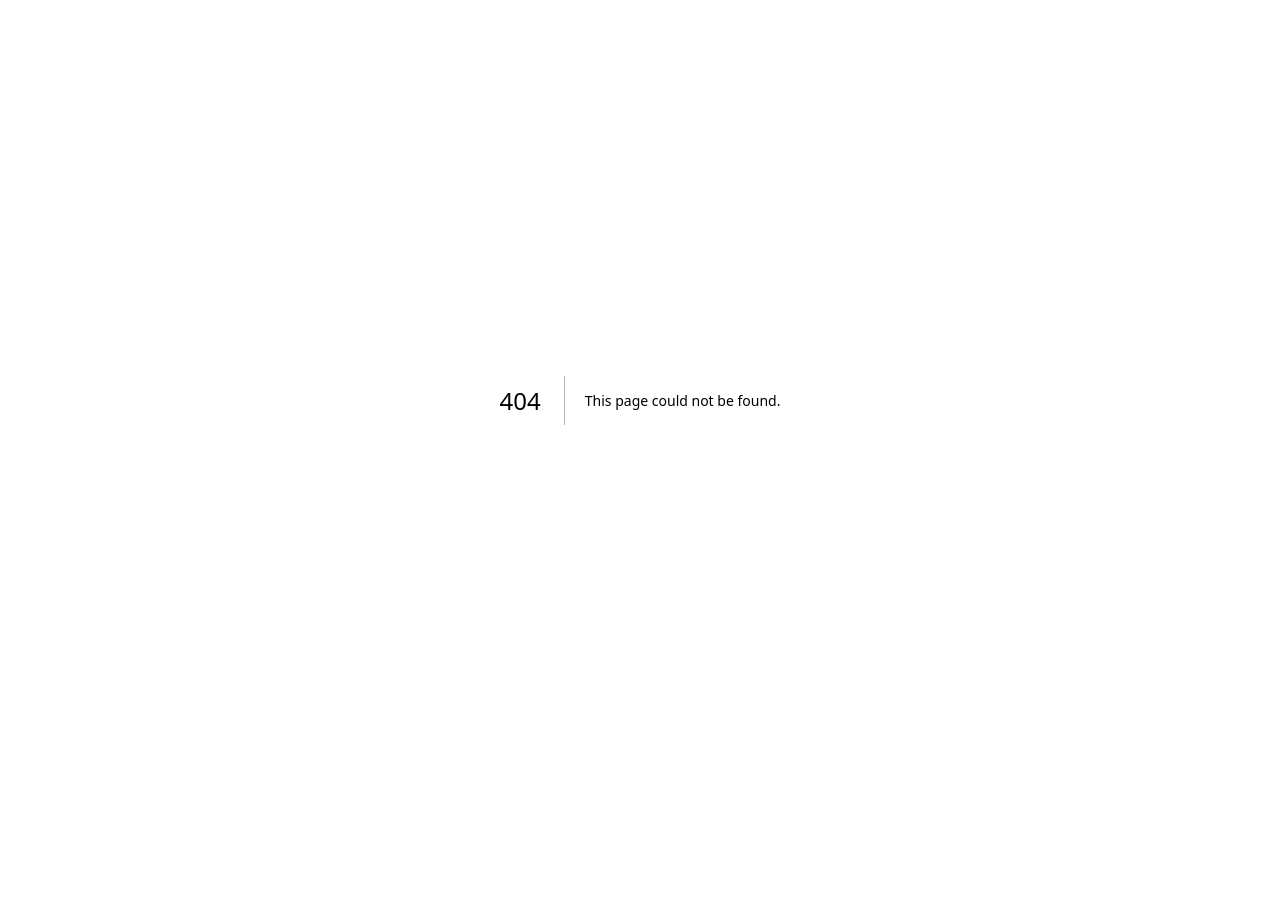
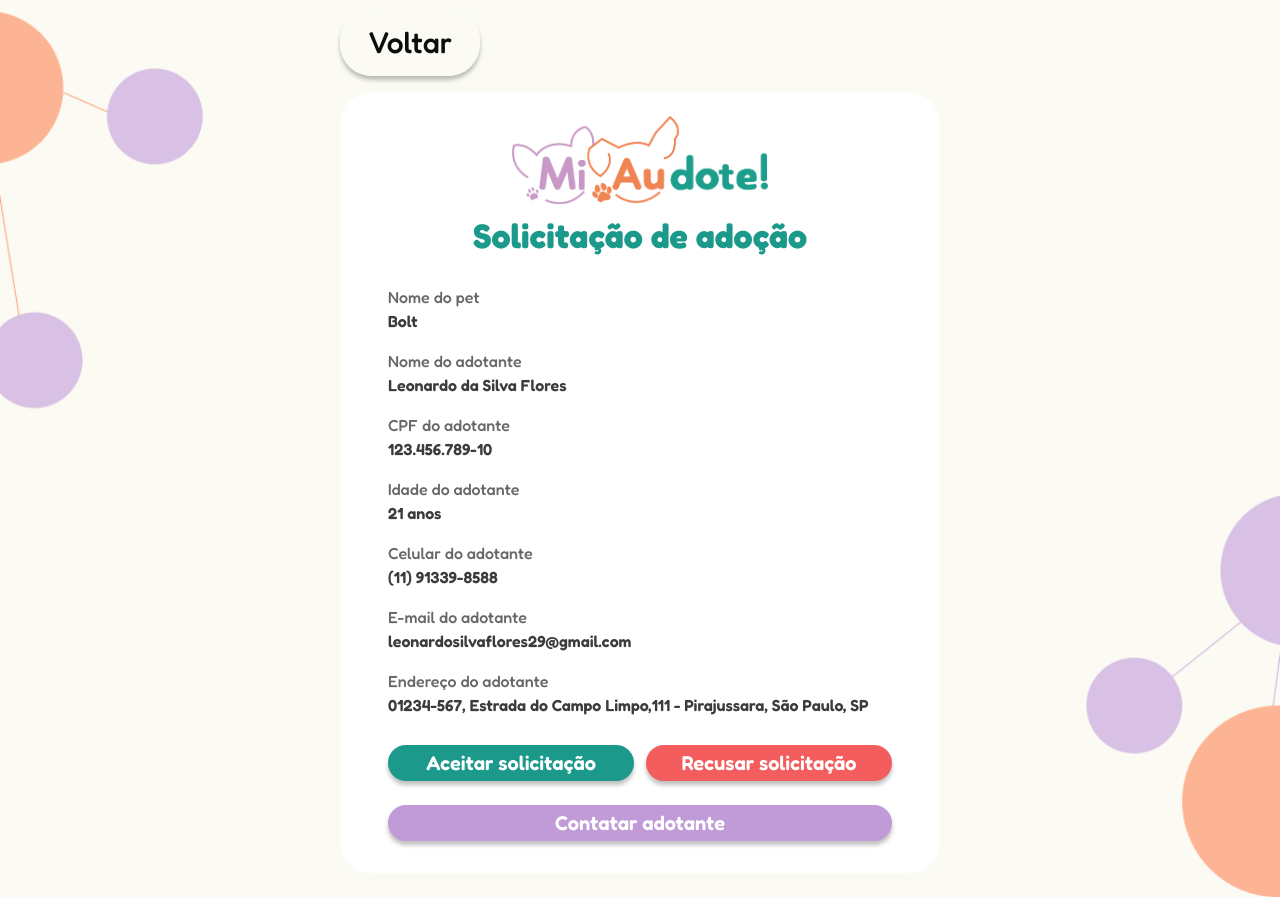
Before and after one commit to leosfl9/miaudote-frontend, a Next.js app: page /parceiro/detalhes-solicitacao in a window 1280 px wide. Before the commit this address had no page. Before the commit the page ends 800 px from the top, so only its background shows below. Built offline with nearby package versions, Linux system fonts and the light colour scheme.

Commit message:
feat: tela de detalhes de solicitacao de adocao

```diff
--- /dev/null
+++ b/app/(parceiro)/parceiro/(forms)/detalhes-solicitacao/page.tsx
@@ -0,0 +1,95 @@
+"use client";
+
+import Link from "next/link";
+import NextImage from "next/image";
+import { useState, useEffect } from "react";
+
+import LinkButton from "@/components/LinkButton";
+import FormButton from "@/components/FormButton";
+
+import { useForm } from "react-hook-form";
+import { z } from "zod";
+import { zodResolver } from "@hookform/resolvers/zod";
+
+import Swal from "sweetalert2";
+
+
+export default function DetalhesSolicitacao() {
+    return (
+        <div className="flex flex-col gap-6 sm:gap-8 items-center justify-center min-h-screen px-2 md:px-8 py-6 lxl:py-10
+            bg-[url('/grafo_cadastro.png')] bg-no-repeat bg-cover bg-center">
+
+            <div className="w-full max-w-[600px] lxl:absolute lxl:top-10 2xl:top-24 lxl:left-10 2xl:left-18">
+                <LinkButton href={"/parceiro/solicitacoes"} text="Voltar" color="white" back={true} />
+            </div>
+
+            <form className="bg-white flex flex-col gap-3 items-center w-full max-w-[600px] px-3 md:px-6 lg:px-12 py-6 rounded-4xl">
+                <Link href={"/parceiro/home"} className="relative w-40 h-14 md:w-48 md:h-18 lg:w-56 lg:h-20 xl:w-64 xl:h-22">
+                    <NextImage src="/logo-main.png" alt="Cadastro de parceiro" fill />
+                </Link>
+                <h1 className="text-miau-green font-bold text-[22px] lg:text-3xl xl:text-[34px] text-center mb-4">
+                    Solicitação de adoção</h1>
+
+                <div className="flex flex-col w-full gap-2">
+                    <div className="flex flex-col gap-4">
+                        <div className="flex flex-col">
+                            <h2 className="font-medium text-text-gray">Nome do pet</h2>
+                            <h3 className="font-semibold text-text-light-gray">Bolt</h3>
+                        </div>
+
+                        <div className="flex flex-col">
+                            <h2 className="font-medium text-text-gray">Nome do adotante</h2>
+                            <h3 className="font-semibold text-text-light-gray text-ellipsis overflow-clip">Leonardo da Silva Flores</h3>
+                        </div>
+
+                        <div className="flex flex-col">
+                            <h2 className="font-medium text-text-gray">CPF do adotante</h2>
+                            <h3 className="font-semibold text-text-light-gray">123.456.789-10</h3>
+                        </div>
+
+                        <div className="flex flex-col">
+                            <h2 className="font-medium text-text-gray">Idade do adotante</h2>
+                            <h3 className="font-semibold text-text-light-gray">21 anos</h3>
+                        </div>
+
+                        <div className="flex flex-col">
+                            <h2 className="font-medium text-text-gray">Celular do adotante</h2>
+                            <h3 className="font-semibold text-text-light-gray">(11) 91339-8588</h3>
+                        </div>
+
+                        <div className="flex flex-col">
+                            <h2 className="font-medium text-text-gray">E-mail do adotante</h2>
+                            <h3 className="font-semibold text-text-light-gray text-ellipsis overflow-clip">leonardosilvaflores29@gmail.com</h3>
+                        </div>
+
+                        <div className="flex flex-col">
+                            <h2 className="font-medium text-text-gray">Endereço do adotante</h2>
+                            <h3 className="font-semibold text-text-light-gray text-ellipsis overflow-clip"><span>01234-567</span>, <span>Estrada do Campo Limpo</span>,
+                                <span>111</span> - <span>Pirajussara</span>, <span>São Paulo</span>, <span>SP</span></h3>
+                        </div>
+                    </div>
+
+                </div>
+
+                <div className="flex flex-col w-full">
+                    <div className="flex flex-col xsm:flex-row xsm:gap-3">
+                        <button className={`w-full text-lg xl:text-xl px-8 py-1 rounded-[48px] transition-colors text-white font-semibold cursor-pointer
+                            shadow-[0_4px_4px_rgba(0,0,0,0.25)] mt-4 mb-2 bg-miau-green hover:bg-miau-light-green active:bg-miau-light-green`}>
+                            Aceitar solicitação
+                        </button>
+                        <button className={`w-full text-lg xl:text-xl px-8 py-1 rounded-[48px] transition-colors text-white font-semibold cursor-pointer
+                            shadow-[0_4px_4px_rgba(0,0,0,0.25)] mt-4 mb-2 bg-[#F35D5D] hover:bg-[#fA7C7C] active:bg-[#fA7C7C]`}>
+                            Recusar solicitação
+                        </button>
+                    </div>
+
+                    <button className={`w-full text-lg xl:text-xl px-8 py-1 rounded-[48px] transition-colors text-white font-semibold cursor-pointer
+                        shadow-[0_4px_4px_rgba(0,0,0,0.25)] mt-4 mb-2 bg-miau-purple hover:bg-miau-purple/80 active:bg-miau-purple/80`}>
+                        Contatar adotante
+                    </button>
+                </div>
+            </form>
+
+        </div>
+    );
+}
--- a/app/globals.css
+++ b/app/globals.css
@@ -24,6 +24,7 @@
 
   --breakpoint-sssm: 370px;
   --breakpoint-ssm: 460px;
+  --breakpoint-xsm: 580px;
   --breakpoint-plg: 910px;
   --breakpoint-mxl: 1136px;
   --breakpoint-lxl: 1360px;
--- a/components/RequestCard.tsx
+++ b/components/RequestCard.tsx
@@ -18,9 +18,9 @@ export default function RequestCard () {
                     </div>
                 </div>
             </div>
-            <div className="flex flex-col sm:flex-row gap-3 sm:gap-8 sm:items-center text-center">
+            <div className="flex flex-col sm:flex-row gap-3 sm:gap-8 sm:items-center text-center pb-1">
                 <h2 className="text-text-gray text-sm">Solicitado em: <span>10/11/2025</span></h2>
-                <Link href={"/parceiro/solicitacoes"} className={`px-4 py-2 rounded-4xl shadow-[0_4px_4px_rgba(0,0,0,0.25)] transition w-full sm:w-fit
+                <Link href={"/parceiro/detalhes-solicitacao"} className={`px-4 py-2 rounded-4xl shadow-[0_4px_4px_rgba(0,0,0,0.25)] transition w-full sm:w-fit
                 bg-miau-orange text-background hover:bg-miau-green active:bg-miau-light-green font-bold`}>
                     Ver detalhes
                 </Link>
```
